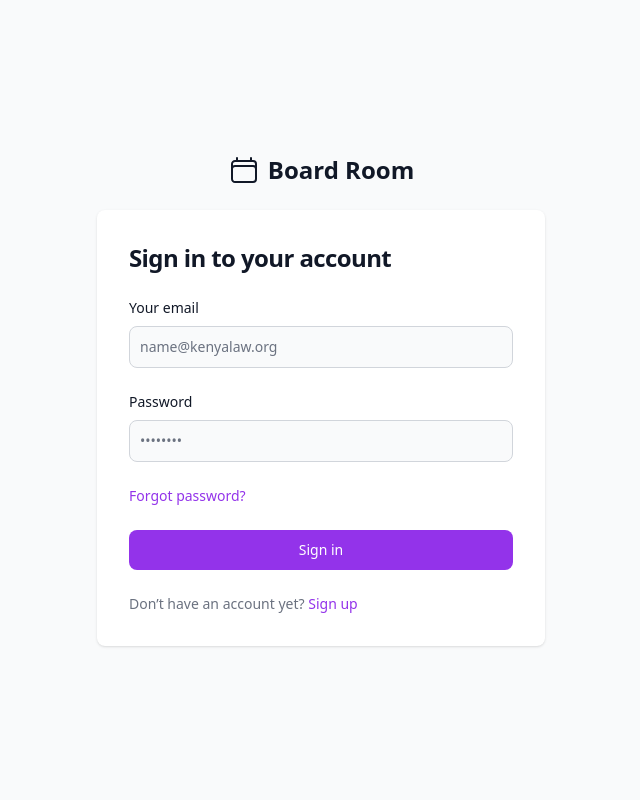
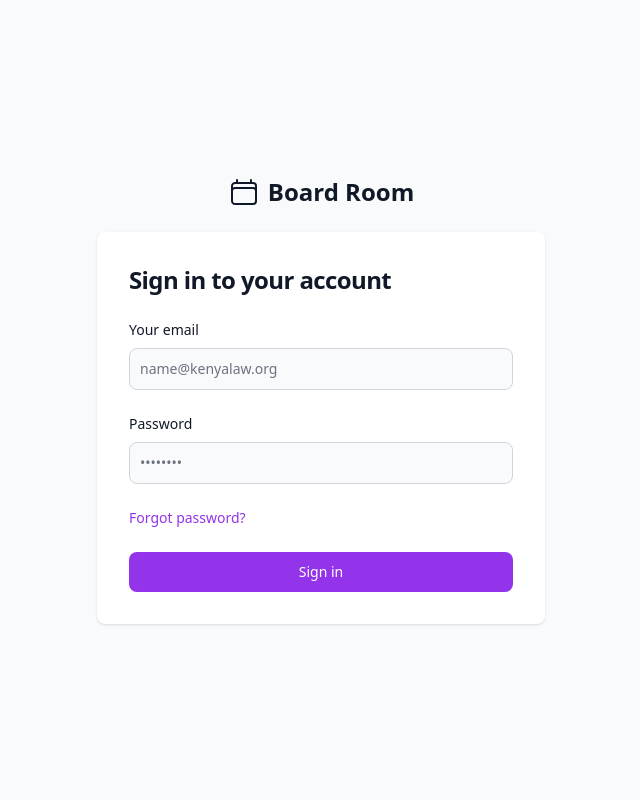
Before and after one commit to munenepeter/board-room, a PHP site: page /login in a window 1280 px wide. Shown: the whole page, without its empty margins (319-959 px from the left). Run offline with PHP 8.4, Linux system fonts and the light colour scheme; some libraries are stand-ins or nearby versions.

Commit message:
remove register

```diff
--- a/Views/login.view.php
+++ b/Views/login.view.php
@@ -28,9 +28,9 @@
                   </div>
                   <p class="<?= isset($errors) ? '' : 'hidden'?> text-sm font-medium text-center text-red-500"><?= isset($errors) ? $errors : ''?></p>
                   <button type="submit" class="w-full text-white bg-purple-600 hover:bg-purple-700 focus:ring-4 focus:outline-none focus:ring-purple-300 font-medium rounded-lg text-sm px-5 py-2.5 text-center dark:bg-purple-600 dark:hover:bg-purple-700 dark:focus:ring-purple-800">Sign in</button>
-                  <p class="text-sm font-light text-gray-500 dark:text-gray-400">
+                  <!-- <p class="text-sm font-light text-gray-500 dark:text-gray-400">
                       Don’t have an account yet? <a href="#" class="font-medium text-purple-600 hover:underline dark:text-purple-500">Sign up</a>
-                  </p>
+                  </p> -->
               </form>
           </div>
       </div>
```
